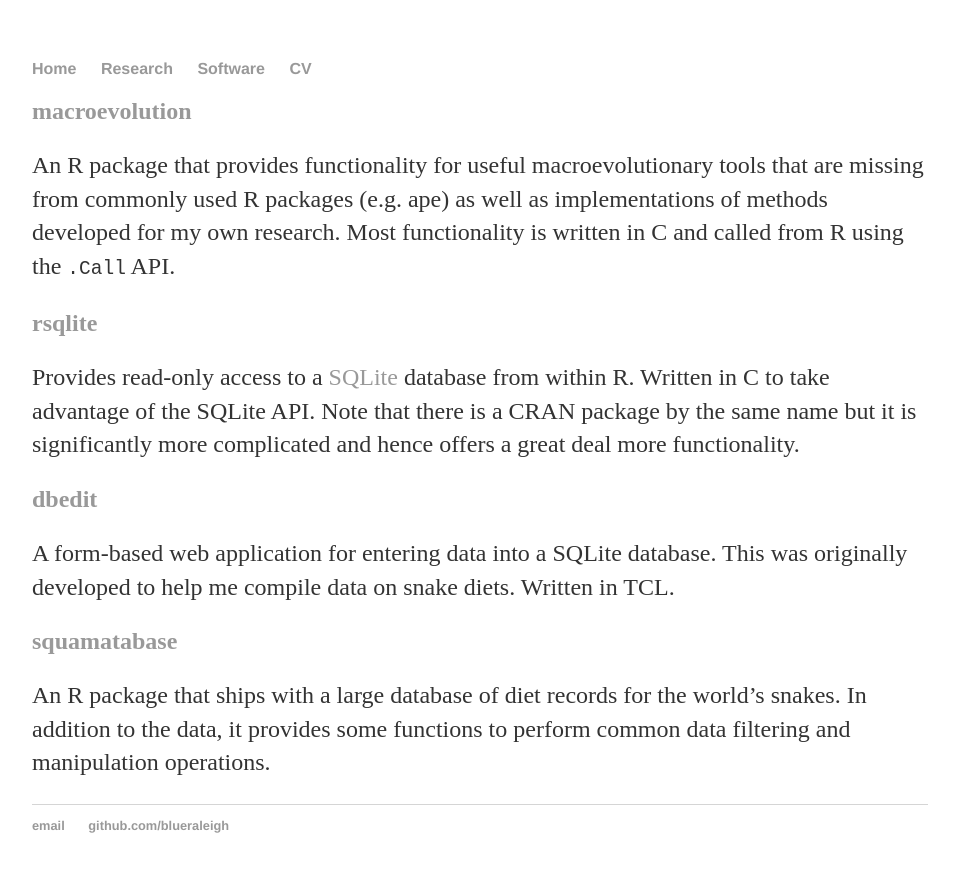
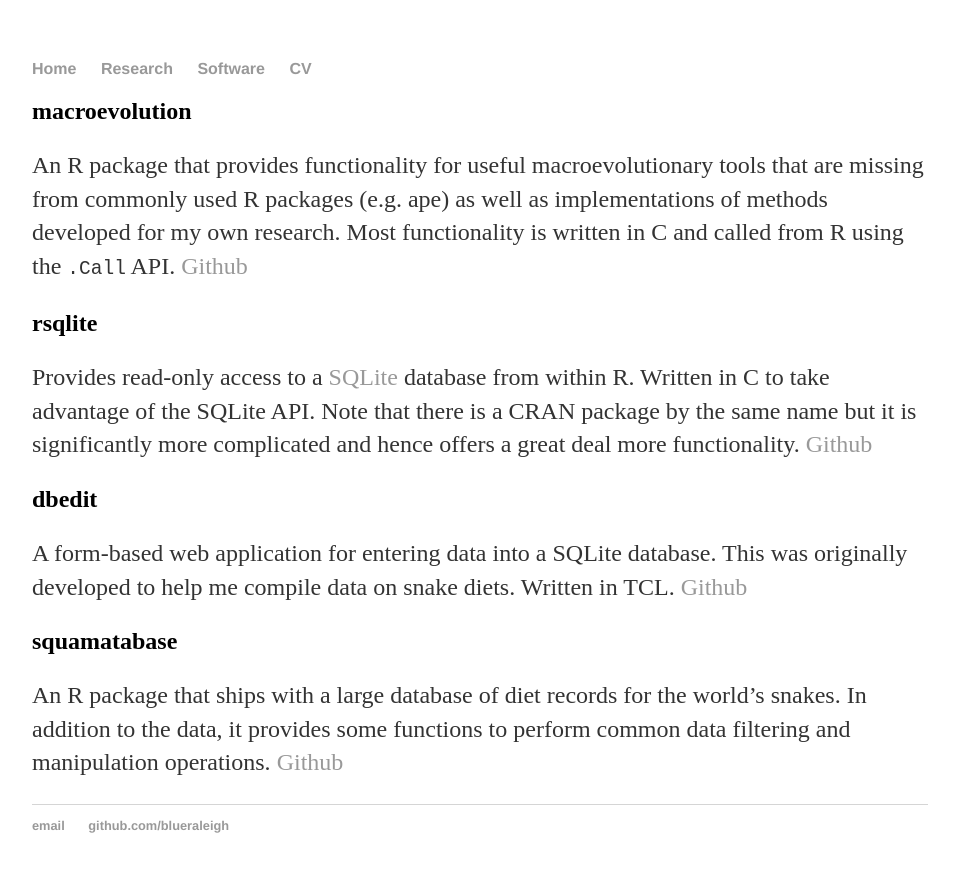
Before and after one commit to blueraleigh/blueraleigh.github.io, a Jekyll site: the page built from software/index.md, in a window 1280 px wide. Shown: the top 872 px of the page, without its empty margins (160-1119 px from the left). Built offline with Jekyll 4.4.1, drawn with Linux system fonts in a browser that asks for light colours.

Commit message:
Update index.md

````diff
--- a/software/index.md
+++ b/software/index.md
@@ -3,24 +3,22 @@ layout: default
 title: Michael C. Grundler
 style: main
 ---
-## [macroevolution](https://github.com/blueraleigh/macroevolution)
+## macroevolution
 
 An R package that provides functionality for useful macroevolutionary tools that are missing from commonly used R packages
 (e.g. ape) as well as implementations of methods developed for my own research. Most functionality is written in C and called
-from R using the ```.Call``` API.
+from R using the ```.Call``` API. [Github](https://github.com/blueraleigh/macroevolution)
 
-## [rsqlite](https://github.com/blueraleigh/rsqlite)
+## rsqlite
 
-Provides read-only access to a [SQLite](https://sqlite.org) database from within R. Written in C to take advantage of the SQLite
-API. Note that there is a CRAN package by the same name but it is significantly more complicated and hence offers a great deal
-more functionality.
+Provides read-only access to a [SQLite](https://sqlite.org) database from within R. Written in C to take advantage of the SQLite API. Note that there is a CRAN package by the same name but it is significantly more complicated and hence offers a great deal more functionality. [Github](https://github.com/blueraleigh/rsqlite)
 
-## [dbedit](https://github.com/blueraleigh/dbedit)
+## dbedit
 
 A form-based web application for entering data into a SQLite database. This was originally developed to help me compile
-data on snake diets. Written in TCL.
+data on snake diets. Written in TCL. [Github](https://github.com/blueraleigh/dbedit)
 
-## [squamatabase](https://github.com/blueraleigh/squamatabase)
+## squamatabase
 
 An R package that ships with a large database of diet records for the world's snakes. In addition to the data, it provides
-some functions to perform common data filtering and manipulation operations.
+some functions to perform common data filtering and manipulation operations. [Github](https://github.com/blueraleigh/squamatabase)
````
